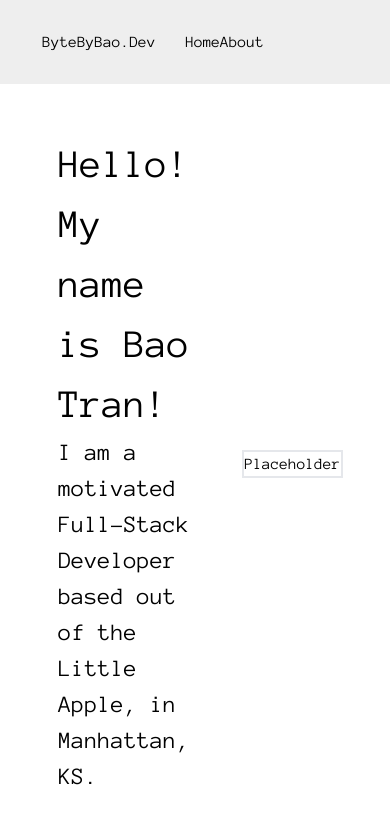
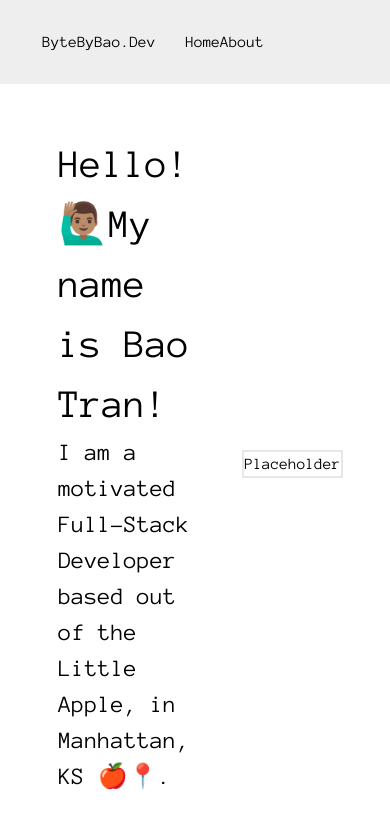
Before and after one commit to Baottran21/ByteByBao, a React (Vite) app: page / in a window 390 px wide. Shown: the top 828 px of the page. Built offline with nearby package versions, Linux system fonts and the light colour scheme.

Commit message:
Update LandingPage.tsx
Added Emojis from IPhone.

```diff
--- a/src/Components/LandingPage.tsx
+++ b/src/Components/LandingPage.tsx
@@ -6,10 +6,10 @@ const LandingPage = () => {
         className=" w-full h-[90vh] flex justify-evenly items-center"
       >
         <div id="intro-container" className="w-[35vw]">
-          <h1 className="text-[2.5rem]">Hello! My name is Bao Tran!</h1>
+          <h1 className="text-[2.5rem]">Hello! 🙋🏽‍♂️My name is Bao Tran!</h1>
           <h2 className="text-[1.5rem]">
             I am a motivated Full-Stack Developer based out of the Little Apple,
-            in Manhattan, KS.
+            in Manhattan, KS 🍎📍.
           </h2>
         </div>
         <div
```
